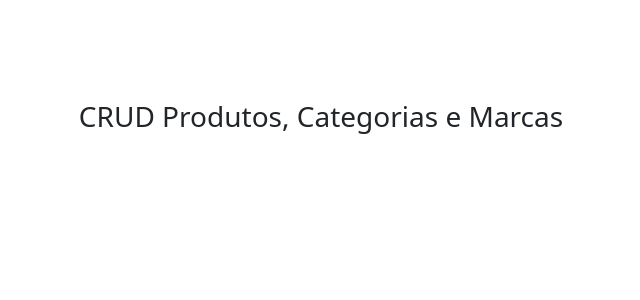
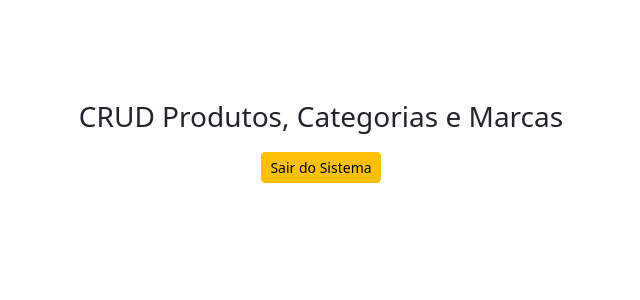
Before and after one commit to guilhermeprado98/crud_produto, a PHP site: page /menu.php in a window 1280 px wide. Shown: the top 300 px of the page, without its empty margins (319-959 px from the left). Run offline with PHP 8.4, Linux system fonts and the light colour scheme; a user stored in the database is signed in; data comes from the database, SQL or seed files in the repository; data that the repository does not hold is empty; some libraries are stand-ins or nearby versions.

Commit message:
adicionando botão para sair do sistema

```diff
--- a/menu.php
+++ b/menu.php
@@ -31,10 +31,6 @@
    $array = mysqli_fetch_array($buscar);
 
    $nivel = $array['nivel_usuario'];
-
-
-
-
 
    ?>
 
@@ -115,7 +111,13 @@
 
       </div>
 
+      <div class="container" style="width: 400px; padding-top: 10px">
 
+         <center>
+            <a href="index.php" class="btn btn-sm btn-warning">Sair do Sistema</a>
+         </center>
+
+      </div>
 
    </div>
 
```
